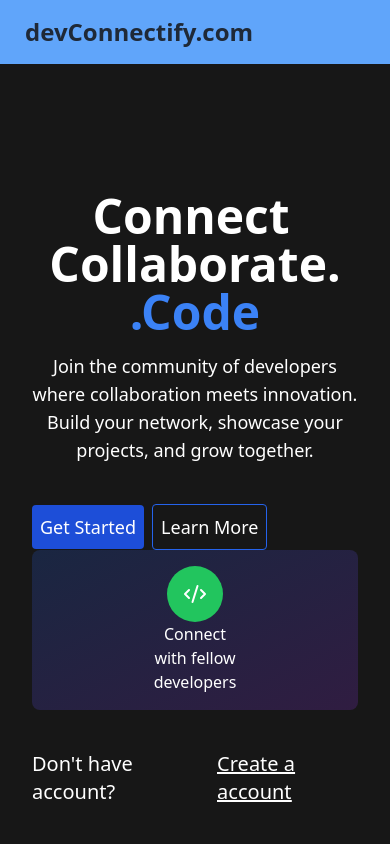
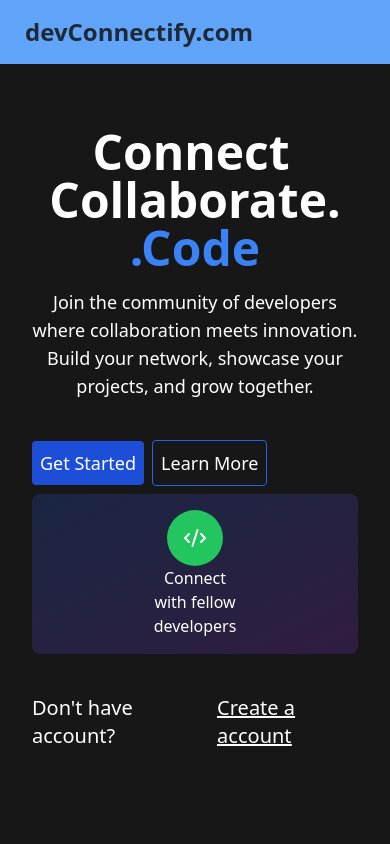
Before and after one commit to laxmantrades/devConnectify-web, a React (Vite) app: page / in a window 390 px wide. Shown: the top 844 px of the page. Built offline with nearby package versions, Linux system fonts and the light colour scheme; no server answers.

Commit message:
fixed homepage and responsive

```diff
--- a/src/Components/HeroSection.jsx
+++ b/src/Components/HeroSection.jsx
@@ -7,7 +7,7 @@ const HeroSection = () => {
  const height=useWindowHeight()
   return (
     <div
-      className={`bg-neutral-900 lg:py-80 sm:py-40 md:px-20 py-32 px-8 `}
+      className={`bg-neutral-900 md:py-20 lg:py-80 sm:py-40 md:px-20 py-16 px-8 `}
       style={{ height: `${height}px` }}
     >
       <div className="container mx-auto max-w-6xl ">
@@ -34,9 +34,9 @@ const HeroSection = () => {
                 together.
               </h1>
               <div className="flex items-center  mt-10 space-x-2">
-                <button className="bg-blue-700 lg:text-xl p-2 rounded">
+              <Link to="/login"><button className="bg-blue-700 lg:text-xl p-2 rounded">
                   Get Started
-                </button>
+                </button></Link>
                 <button className="border border-blue-600 rounded md:text-base lg:text-xl p-2">
                   Learn More
                 </button>
@@ -44,7 +44,7 @@ const HeroSection = () => {
             </div>
           </div>
 
-          <div className="text-center flex items-center justify-center bg-gradient-to-br from-blue-600/20 to-purple-600/20 rounded-lg max-w-7xl px-32 h-40 md:mt-40 lg:mt-20">
+          <div className="text-center flex items-center justify-center bg-gradient-to-br from-blue-600/20 to-purple-600/20 rounded-lg max-w-7xl px-32 mt-2 h-40 md:mt-40 lg:mt-20">
             <div className="text-white">
               <button className="rounded-full p-4 bg-green-500">
                 <Code2 strokeWidth={2} />
--- a/src/Components/UserCard.jsx
+++ b/src/Components/UserCard.jsx
@@ -31,7 +31,7 @@ const Usercard = ({ userdata }) => {
   };
 
   return (
-    <div className="flex items-center justify-center mt-12 ">
+    <div className="flex items-center justify-center mt-6 ">
       <div className="card card-compact bg-base-100 w-96 shadow-xl">
         <figure>
           <img className="h-50" src={photoUrl} alt="Shoes" />
```
